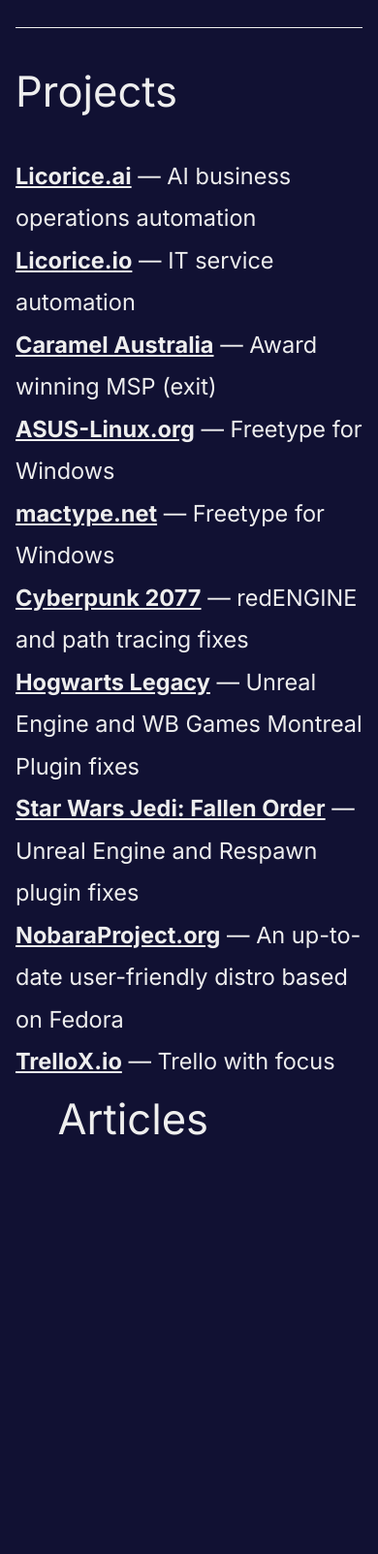
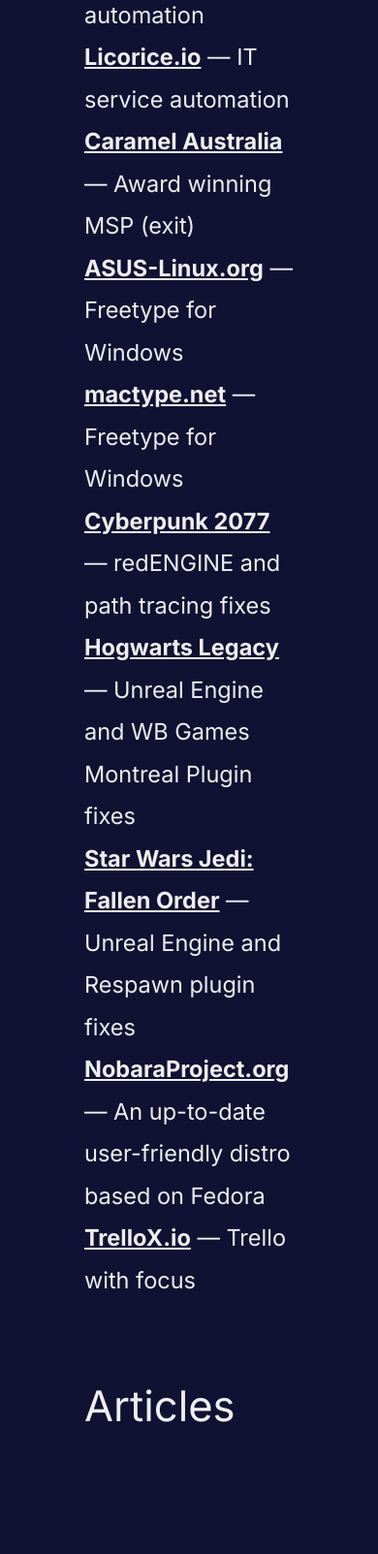
Before and after one commit to sammilucia/sammilucia.github.io, a Jekyll site: the page built from index.md, in a window 390 px wide. Shown: the whole page at 97% size. Built offline with Jekyll 4.4.1, drawn with Linux system fonts in a browser that asks for light colours; some web fonts are replaced; before the commit the page ends 1252 px from its top, so only the background shows below that.

Commit message:
fix responsive

```diff
--- a/assets/css/styles.css
+++ b/assets/css/styles.css
@@ -132,19 +132,15 @@ a:hover, a:focus {
         height: 300px;
     }
 
-    .right-section {
-        padding: 1rem;
-    }
-
     .bottom-row {
         flex-direction: column;
-        margin-top: 1rem;
+        padding: 0;
     }
 
     .inner-left,
     .inner-right {
         padding-right: 0;
-        padding-bottom: 1rem;
+        padding: 43.5px;
     }
 }
 
```
